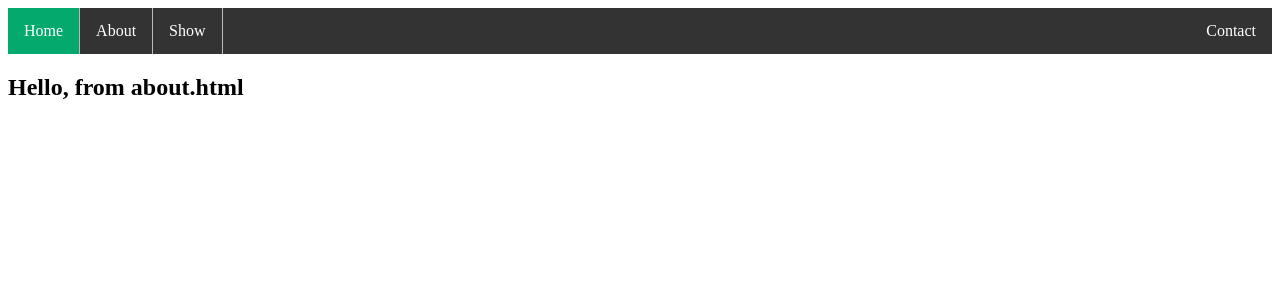
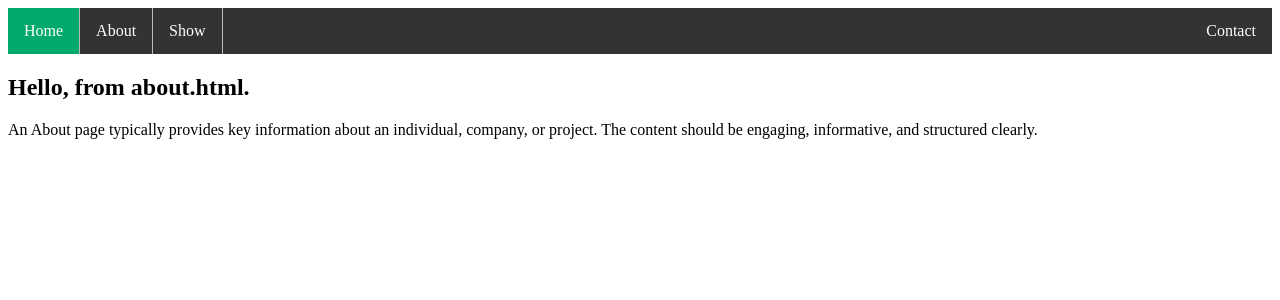
Before and after one commit to brycedaw/database-project, a Flask app: page /about in a window 1280 px wide. Shown: the top 300 px of the page. Run offline with Flask 3, Linux system fonts and the light colour scheme.

Commit message:
add more details

```diff
--- a/test-run-1/templates/about.html
+++ b/test-run-1/templates/about.html
@@ -1,4 +1,6 @@
 {% extends "layout.html" %}
 {% block content %}
-<h2>Hello, from about.html</h2>
+<h2>Hello, from about.html. </h2>
+<p>An About page typically provides key information about an individual, company, or project.
+The content should be engaging, informative, and structured clearly.</p>
 {% endblock %}
--- a/test-run-1/templates/index.html
+++ b/test-run-1/templates/index.html
@@ -1,4 +1,5 @@
 {% extends "layout.html" %}
 {% block content %}
 <h2>Hello, from index.html</h2>
+<p>A Home (or Index) page is the front-facing entry point of a website, setting the first impression for visitors.</p>
 {% endblock %}
```
